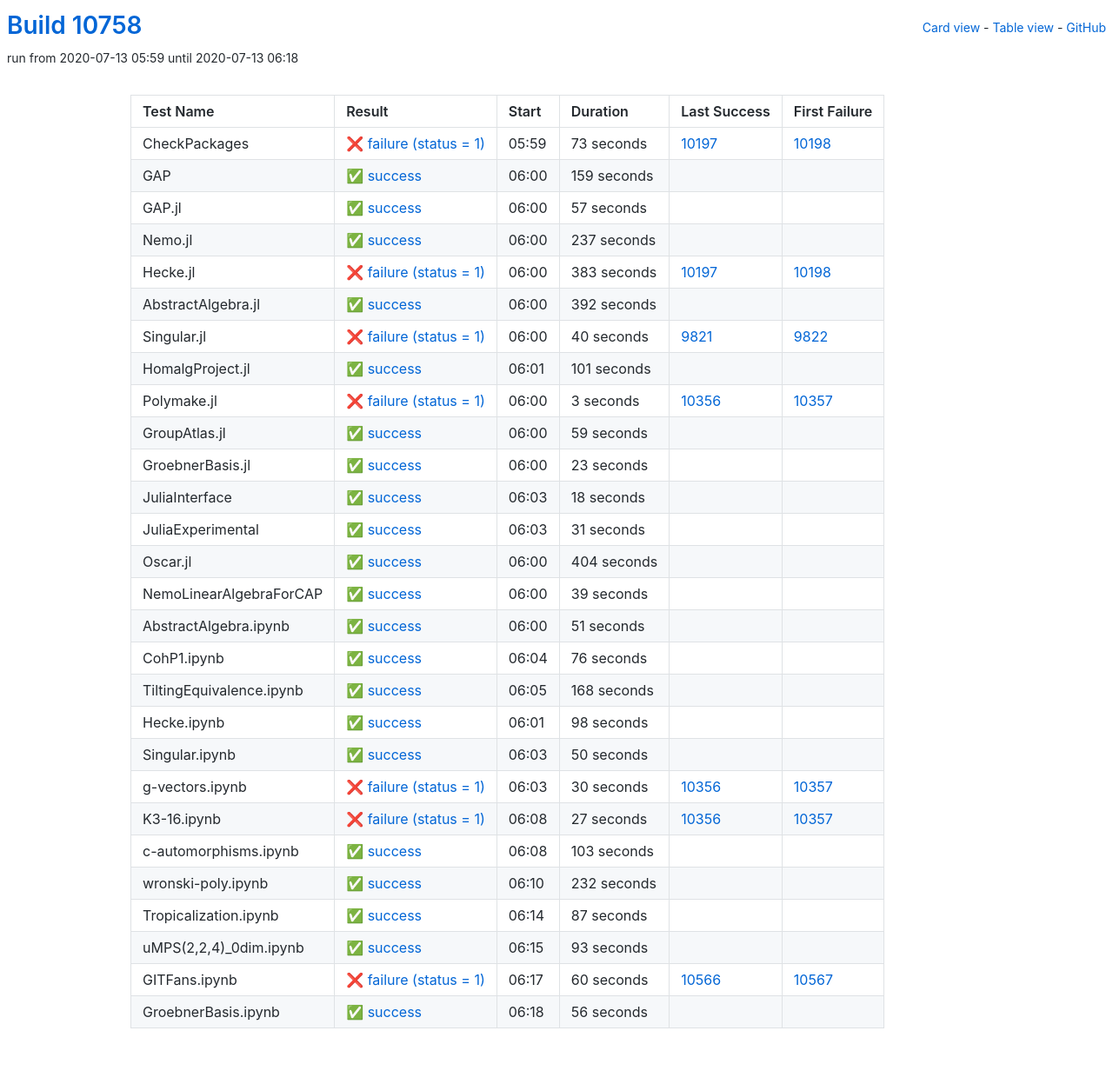
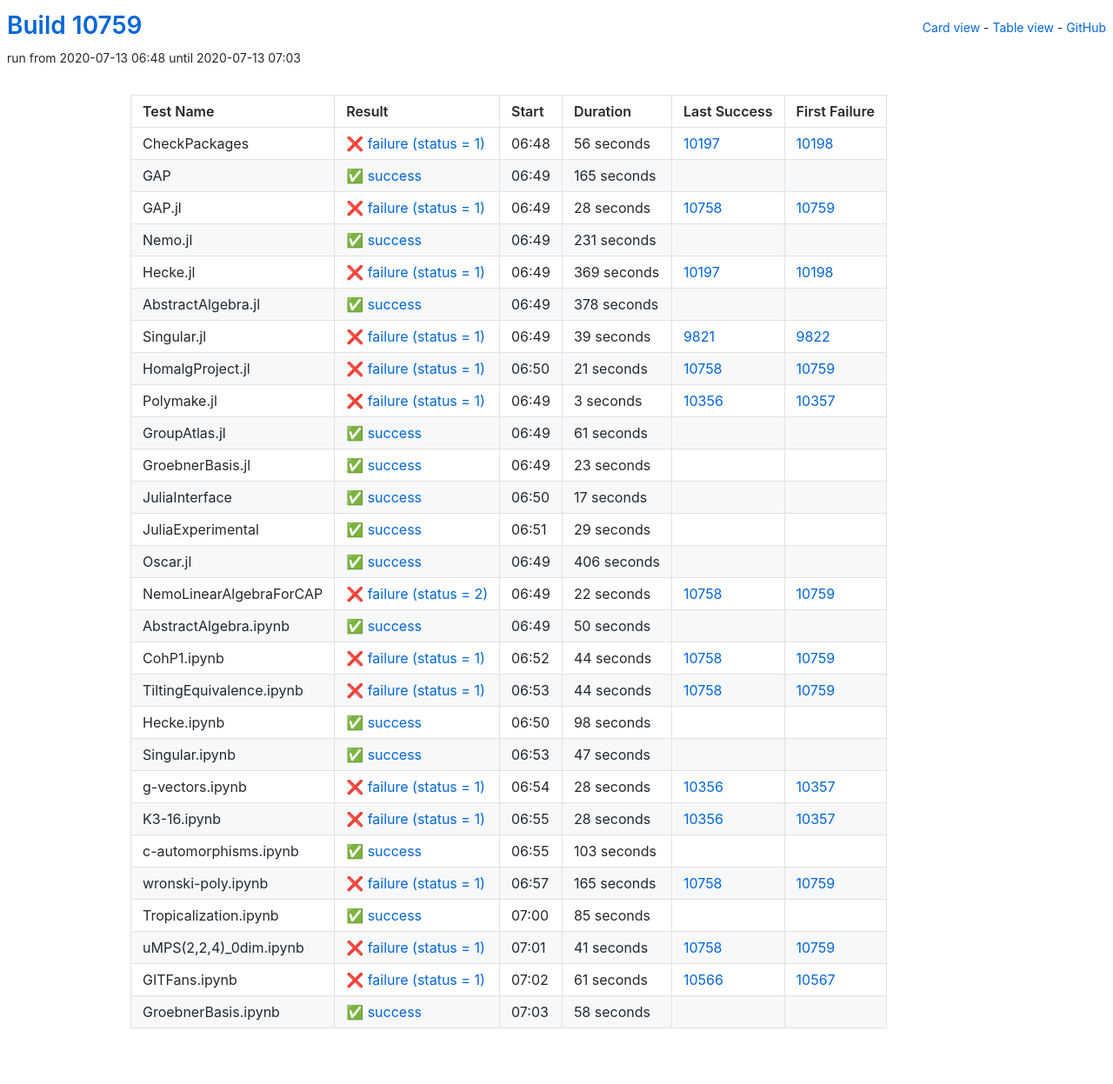
Before and after one commit to oscar-system/oscar-ci-status, a Jekyll site: the page built from table.html, in a window 1280 px wide. Shown: the whole page at 87% size. Built offline with Jekyll 4.4.1, drawn with Linux system fonts in a browser that asks for light colours.

Commit message:
Build #10759

```diff
--- a/_data/ci.yml
+++ b/_data/ci.yml
@@ -1,6 +1,6 @@
 ---
-build: 10758
-build_url: https://oscarci.mathematik.uni-kl.de/job/oscar/10758/
+build: 10759
+build_url: https://oscarci.mathematik.uni-kl.de/job/oscar/10759/
 job: oscar
 organization: oscar-system
 repo: oscar-ci-status
@@ -8,104 +8,104 @@
 tests:
 - name: CheckPackages
   id: checkpackages
-  log: https://oscarci.mathematik.uni-kl.de/job/oscar/10758/artifact/logs/build-10758/CheckPackages.log
-  start: 2020-07-13 05:59
+  log: https://oscarci.mathematik.uni-kl.de/job/oscar/10759/artifact/logs/build-10759/CheckPackages.log
+  start: 2020-07-13 06:48
   success: false
   exitcode: 1
   status: failure
-  duration: 73
+  duration: 56
   last_success: 10197
   last_success_url: https://oscarci.mathematik.uni-kl.de/job/oscar/10197/
   first_failure: 10198
   first_failure_url: https://oscarci.mathematik.uni-kl.de/job/oscar/10198/
 - name: GAP
   id: gap
-  log: https://oscarci.mathematik.uni-kl.de/job/oscar/10758/artifact/logs/build-10758/GAP.log
-  start: 2020-07-13 06:00
+  log: https://oscarci.mathematik.uni-kl.de/job/oscar/10759/artifact/logs/build-10759/GAP.log
+  start: 2020-07-13 06:49
   success: true
   exitcode: 0
   status: success
-  duration: 159
+  duration: 165
   last_success: false
   last_success_url:
   first_failure: false
   first_failure_url:
 - name: GAP.jl
   id: gap-jl
-  log: https://oscarci.mathematik.uni-kl.de/job/oscar/10758/artifact/logs/build-10758/GAP.jl.log
-  start: 2020-07-13 06:00
+  log: https://oscarci.mathematik.uni-kl.de/job/oscar/10759/artifact/logs/build-10759/GAP.jl.log
+  start: 2020-07-13 06:49
+  success: false
+  exitcode: 1
+  status: failure
+  duration: 28
+  last_success: 10758
+  last_success_url: https://oscarci.mathematik.uni-kl.de/job/oscar/10758/
+  first_failure: 10759
+  first_failure_url: https://oscarci.mathematik.uni-kl.de/job/oscar/10759/
+- name: Nemo.jl
+  id: nemo-jl
+  log: https://oscarci.mathematik.uni-kl.de/job/oscar/10759/artifact/logs/build-10759/Nemo.jl.log
+  start: 2020-07-13 06:49
   success: true
   exitcode: 0
   status: success
-  duration: 57
-  last_success: false
-  last_success_url:
-  first_failure: false
-  first_failure_url:
-- name: Nemo.jl
-  id: nemo-jl
-  log: https://oscarci.mathematik.uni-kl.de/job/oscar/10758/artifact/logs/build-10758/Nemo.jl.log
-  start: 2020-07-13 06:00
-  success: true
-  exitcode: 0
-  status: success
-  duration: 237
+  duration: 231
   last_success: false
   last_success_url:
   first_failure: false
   first_failure_url:
 - name: Hecke.jl
   id: hecke-jl
-  log: https://oscarci.mathematik.uni-kl.de/job/oscar/10758/artifact/logs/build-10758/Hecke.jl.log
-  start: 2020-07-13 06:00
+  log: https://oscarci.mathematik.uni-kl.de/job/oscar/10759/artifact/logs/build-10759/Hecke.jl.log
+  start: 2020-07-13 06:49
   success: false
   exitcode: 1
   status: failure
-  duration: 383
+  duration: 369
   last_success: 10197
   last_success_url: https://oscarci.mathematik.uni-kl.de/job/oscar/10197/
   first_failure: 10198
   first_failure_url: https://oscarci.mathematik.uni-kl.de/job/oscar/10198/
 - name: AbstractAlgebra.jl
   id: abstractalgebra-jl
-  log: https://oscarci.mathematik.uni-kl.de/job/oscar/10758/artifact/logs/build-10758/AbstractAlgebra.jl.log
-  start: 2020-07-13 06:00
+  log: https://oscarci.mathematik.uni-kl.de/job/oscar/10759/artifact/logs/build-10759/AbstractAlgebra.jl.log
+  start: 2020-07-13 06:49
   success: true
   exitcode: 0
   status: success
-  duration: 392
+  duration: 378
   last_success: false
   last_success_url:
   first_failure: false
   first_failure_url:
 - name: Singular.jl
   id: singular-jl
-  log: https://oscarci.mathematik.uni-kl.de/job/oscar/10758/artifact/logs/build-10758/Singular.jl.log
-  start: 2020-07-13 06:00
+  log: https://oscarci.mathematik.uni-kl.de/job/oscar/10759/artifact/logs/build-10759/Singular.jl.log
+  start: 2020-07-13 06:49
   success: false
   exitcode: 1
   status: failure
-  duration: 40
+  duration: 39
   last_success: 9821
   last_success_url: https://oscarci.mathematik.uni-kl.de/job/oscar/9821/
   first_failure: 9822
   first_failure_url: https://oscarci.mathematik.uni-kl.de/job/oscar/9822/
 - name: HomalgProject.jl
   id: homalgproject-jl
-  log: https://oscarci.mathematik.uni-kl.de/job/oscar/10758/artifact/logs/build-10758/HomalgProject.jl.log
-  start: 2020-07-13 06:01
-  success: true
-  exitcode: 0
-  status: success
-  duration: 101
-  last_success: false
-  last_success_url:
-  first_failure: false
-  first_failure_url:
+  log: https://oscarci.mathematik.uni-kl.de/job/oscar/10759/artifact/logs/build-10759/HomalgProject.jl.log
+  start: 2020-07-13 06:50
+  success: false
+  exitcode: 1
+  status: failure
+  duration: 21
+  last_success: 10758
+  last_success_url: https://oscarci.mathematik.uni-kl.de/job/oscar/10758/
+  first_failure: 10759
+  first_failure_url: https://oscarci.mathematik.uni-kl.de/job/oscar/10759/
 - name: Polymake.jl
   id: polymake-jl
-  log: https://oscarci.mathematik.uni-kl.de/job/oscar/10758/artifact/logs/build-10758/Polymake.jl.log
-  start: 2020-07-13 06:00
+  log: https://oscarci.mathematik.uni-kl.de/job/oscar/10759/artifact/logs/build-10759/Polymake.jl.log
+  start: 2020-07-13 06:49
   success: false
   exitcode: 1
   status: failure
@@ -116,20 +116,20 @@
   first_failure_url: https://oscarci.mathematik.uni-kl.de/job/oscar/10357/
 - name: GroupAtlas.jl
   id: groupatlas-jl
-  log: https://oscarci.mathematik.uni-kl.de/job/oscar/10758/artifact/logs/build-10758/GroupAtlas.jl.log
-  start: 2020-07-13 06:00
+  log: https://oscarci.mathematik.uni-kl.de/job/oscar/10759/artifact/logs/build-10759/GroupAtlas.jl.log
+  start: 2020-07-13 06:49
   success: true
   exitcode: 0
   status: success
-  duration: 59
+  duration: 61
   last_success: false
   last_success_url:
   first_failure: false
   first_failure_url:
 - name: GroebnerBasis.jl
   id: groebnerbasis-jl
-  log: https://oscarci.mathematik.uni-kl.de/job/oscar/10758/artifact/logs/build-10758/GroebnerBasis.jl.log
-  start: 2020-07-13 06:00
+  log: https://oscarci.mathematik.uni-kl.de/job/oscar/10759/artifact/logs/build-10759/GroebnerBasis.jl.log
+  start: 2020-07-13 06:49
   success: true
   exitcode: 0
   status: success
@@ -140,92 +140,92 @@
   first_failure_url:
 - name: JuliaInterface
   id: juliainterface
-  log: https://oscarci.mathematik.uni-kl.de/job/oscar/10758/artifact/logs/build-10758/JuliaInterface.log
-  start: 2020-07-13 06:03
+  log: https://oscarci.mathematik.uni-kl.de/job/oscar/10759/artifact/logs/build-10759/JuliaInterface.log
+  start: 2020-07-13 06:50
   success: true
   exitcode: 0
   status: success
-  duration: 18
+  duration: 17
   last_success: false
   last_success_url:
   first_failure: false
   first_failure_url:
 - name: JuliaExperimental
   id: juliaexperimental
-  log: https://oscarci.mathematik.uni-kl.de/job/oscar/10758/artifact/logs/build-10758/JuliaExperimental.log
-  start: 2020-07-13 06:03
+  log: https://oscarci.mathematik.uni-kl.de/job/oscar/10759/artifact/logs/build-10759/JuliaExperimental.log
+  start: 2020-07-13 06:51
   success: true
   exitcode: 0
   status: success
-  duration: 31
+  duration: 29
   last_success: false
   last_success_url:
   first_failure: false
   first_failure_url:
 - name: Oscar.jl
   id: oscar-jl
-  log: https://oscarci.mathematik.uni-kl.de/job/oscar/10758/artifact/logs/build-10758/Oscar.jl.log
-  start: 2020-07-13 06:00
+  log: https://oscarci.mathematik.uni-kl.de/job/oscar/10759/artifact/logs/build-10759/Oscar.jl.log
+  start: 2020-07-13 06:49
   success: true
   exitcode: 0
   status: success
-  duration: 404
+  duration: 406
   last_success: false
   last_success_url:
   first_failure: false
   first_failure_url:
 - name: NemoLinearAlgebraForCAP
   id: nemolinearalgebraforcap
-  log: https://oscarci.mathematik.uni-kl.de/job/oscar/10758/artifact/logs/build-10758/NemoLinearAlgebraForCAP.log
-  start: 2020-07-13 06:00
+  log: https://oscarci.mathematik.uni-kl.de/job/oscar/10759/artifact/logs/build-10759/NemoLinearAlgebraForCAP.log
+  start: 2020-07-13 06:49
+  success: false
+  exitcode: 2
+  status: failure
+  duration: 22
+  last_success: 10758
+  last_success_url: https://oscarci.mathematik.uni-kl.de/job/oscar/10758/
+  first_failure: 10759
+  first_failure_url: https://oscarci.mathematik.uni-kl.de/job/oscar/10759/
+- name: AbstractAlgebra.ipynb
+  id: abstractalgebra-ipynb
+  log: https://oscarci.mathematik.uni-kl.de/job/oscar/10759/artifact/logs/build-10759/AbstractAlgebra.ipynb.log
+  start: 2020-07-13 06:49
   success: true
   exitcode: 0
   status: success
-  duration: 39
-  last_success: false
-  last_success_url:
-  first_failure: false
-  first_failure_url:
-- name: AbstractAlgebra.ipynb
-  id: abstractalgebra-ipynb
-  log: https://oscarci.mathematik.uni-kl.de/job/oscar/10758/artifact/logs/build-10758/AbstractAlgebra.ipynb.log
-  start: 2020-07-13 06:00
-  success: true
-  exitcode: 0
-  status: success
-  duration: 51
+  duration: 50
   last_success: false
   last_success_url:
   first_failure: false
   first_failure_url:
 - name: CohP1.ipynb
   id: cohp1-ipynb
-  log: https://oscarci.mathematik.uni-kl.de/job/oscar/10758/artifact/logs/build-10758/CohP1.ipynb.log
-  start: 2020-07-13 06:04
-  success: true
-  exitcode: 0
-  status: success
-  duration: 76
-  last_success: false
-  last_success_url:
-  first_failure: false
-  first_failure_url:
+  log: https://oscarci.mathematik.uni-kl.de/job/oscar/10759/artifact/logs/build-10759/CohP1.ipynb.log
+  start: 2020-07-13 06:52
+  success: false
+  exitcode: 1
+  status: failure
+  duration: 44
+  last_success: 10758
+  last_success_url: https://oscarci.mathematik.uni-kl.de/job/oscar/10758/
+  first_failure: 10759
+  first_failure_url: https://oscarci.mathematik.uni-kl.de/job/oscar/10759/
 - name: TiltingEquivalence.ipynb
   id: tiltingequivalence-ipynb
-  log: https://oscarci.mathematik.uni-kl.de/job/oscar/10758/artifact/logs/build-10758/TiltingEquivalence.ipynb.log
-  start: 2020-07-13 06:05
-  success: true
-  exitcode: 0
-  status: success
-  duration: 168
-  last_success: false
-  last_success_url:
-  first_failure: false
-  first_failure_url:
+  log: https://oscarci.mathematik.uni-kl.de/job/oscar/10759/artifact/logs/build-10759/TiltingEquivalence.ipynb.log
+  start: 2020-07-13 06:53
+  success: false
+  exitcode: 1
+  status: failure
+  duration: 44
+  last_success: 10758
+  last_success_url: https://oscarci.mathematik.uni-kl.de/job/oscar/10758/
+  first_failure: 10759
+  first_failure_url: https://oscarci.mathematik.uni-kl.de/job/oscar/10759/
 - name: Hecke.ipynb
   id: hecke-ipynb
-  log: https://oscarci.mathematik.uni-kl.de/job/oscar/10758/artifact/logs/build-10758/Hecke.ipynb.log
-  start: 2020-07-13 06:01
+  log: https://oscarci.mathematik.uni-kl.de/job/oscar/10759/artifact/logs/build-10759/Hecke.ipynb.log
+  start: 2020-07-13 06:50
   success: true
   exitcode: 0
   status: success
@@ -236,44 +236,44 @@
   first_failure_url:
 - name: Singular.ipynb
   id: singular-ipynb
-  log: https://oscarci.mathematik.uni-kl.de/job/oscar/10758/artifact/logs/build-10758/Singular.ipynb.log
-  start: 2020-07-13 06:03
+  log: https://oscarci.mathematik.uni-kl.de/job/oscar/10759/artifact/logs/build-10759/Singular.ipynb.log
+  start: 2020-07-13 06:53
   success: true
   exitcode: 0
   status: success
-  duration: 50
+  duration: 47
   last_success: false
   last_success_url:
   first_failure: false
   first_failure_url:
 - name: g-vectors.ipynb
   id: g-vectors-ipynb
-  log: https://oscarci.mathematik.uni-kl.de/job/oscar/10758/artifact/logs/build-10758/g-vectors.ipynb.log
-  start: 2020-07-13 06:03
+  log: https://oscarci.mathematik.uni-kl.de/job/oscar/10759/artifact/logs/build-10759/g-vectors.ipynb.log
+  start: 2020-07-13 06:54
   success: false
   exitcode: 1
   status: failure
-  duration: 30
+  duration: 28
   last_success: 10356
   last_success_url: https://oscarci.mathematik.uni-kl.de/job/oscar/10356/
   first_failure: 10357
   first_failure_url: https://oscarci.mathematik.uni-kl.de/job/oscar/10357/
 - name: K3-16.ipynb
   id: k3-16-ipynb
-  log: https://oscarci.mathematik.uni-kl.de/job/oscar/10758/artifact/logs/build-10758/K3-16.ipynb.log
-  start: 2020-07-13 06:08
+  log: https://oscarci.mathematik.uni-kl.de/job/oscar/10759/artifact/logs/build-10759/K3-16.ipynb.log
+  start: 2020-07-13 06:55
   success: false
   exitcode: 1
   status: failure
-  duration: 27
+  duration: 28
   last_success: 10356
   last_success_url: https://oscarci.mathematik.uni-kl.de/job/oscar/10356/
   first_failure: 10357
   first_failure_url: https://oscarci.mathematik.uni-kl.de/job/oscar/10357/
 - name: c-automorphisms.ipynb
   id: c-automorphisms-ipynb
-  log: https://oscarci.mathematik.uni-kl.de/job/oscar/10758/artifact/logs/build-10758/c-automorphisms.ipynb.log
-  start: 2020-07-13 06:08
+  log: https://oscarci.mathematik.uni-kl.de/job/oscar/10759/artifact/logs/build-10759/c-automorphisms.ipynb.log
+  start: 2020-07-13 06:55
   success: true
   exitcode: 0
   status: success
@@ -284,60 +284,60 @@
   first_failure_url:
 - name: wronski-poly.ipynb
   id: wronski-poly-ipynb
-  log: https://oscarci.mathematik.uni-kl.de/job/oscar/10758/artifact/logs/build-10758/wronski-poly.ipynb.log
-  start: 2020-07-13 06:10
+  log: https://oscarci.mathematik.uni-kl.de/job/oscar/10759/artifact/logs/build-10759/wronski-poly.ipynb.log
+  start: 2020-07-13 06:57
+  success: false
+  exitcode: 1
+  status: failure
+  duration: 165
+  last_success: 10758
+  last_success_url: https://oscarci.mathematik.uni-kl.de/job/oscar/10758/
+  first_failure: 10759
+  first_failure_url: https://oscarci.mathematik.uni-kl.de/job/oscar/10759/
+- name: Tropicalization.ipynb
+  id: tropicalization-ipynb
+  log: https://oscarci.mathematik.uni-kl.de/job/oscar/10759/artifact/logs/build-10759/Tropicalization.ipynb.log
+  start: 2020-07-13 07:00
   success: true
   exitcode: 0
   status: success
-  duration: 232
-  last_success: false
-  last_success_url:
-  first_failure: false
-  first_failure_url:
-- name: Tropicalization.ipynb
-  id: tropicalization-ipynb
-  log: https://oscarci.mathematik.uni-kl.de/job/oscar/10758/artifact/logs/build-10758/Tropicalization.ipynb.log
-  start: 2020-07-13 06:14
-  success: true
-  exitcode: 0
-  status: success
-  duration: 87
+  duration: 85
   last_success: false
   last_success_url:
   first_failure: false
   first_failure_url:
 - name: uMPS(2,2,4)_0dim.ipynb
   id: umps-2-2-4-0dim-ipynb
-  log: https://oscarci.mathematik.uni-kl.de/job/oscar/10758/artifact/logs/build-10758/uMPS-2-2-4-_0dim.ipynb.log
-  start: 2020-07-13 06:15
-  success: true
-  exitcode: 0
-  status: success
-  duration: 93
-  last_success: false
-  last_success_url:
-  first_failure: false
-  first_failure_url:
-- name: GITFans.ipynb
-  id: gitfans-ipynb
-  log: https://oscarci.mathematik.uni-kl.de/job/oscar/10758/artifact/logs/build-10758/GITFans.ipynb.log
-  start: 2020-07-13 06:17
+  log: https://oscarci.mathematik.uni-kl.de/job/oscar/10759/artifact/logs/build-10759/uMPS-2-2-4-_0dim.ipynb.log
+  start: 2020-07-13 07:01
   success: false
   exitcode: 1
   status: failure
-  duration: 60
+  duration: 41
+  last_success: 10758
+  last_success_url: https://oscarci.mathematik.uni-kl.de/job/oscar/10758/
+  first_failure: 10759
+  first_failure_url: https://oscarci.mathematik.uni-kl.de/job/oscar/10759/
+- name: GITFans.ipynb
+  id: gitfans-ipynb
+  log: https://oscarci.mathematik.uni-kl.de/job/oscar/10759/artifact/logs/build-10759/GITFans.ipynb.log
+  start: 2020-07-13 07:02
+  success: false
+  exitcode: 1
+  status: failure
+  duration: 61
   last_success: 10566
   last_success_url: https://oscarci.mathematik.uni-kl.de/job/oscar/10566/
   first_failure: 10567
   first_failure_url: https://oscarci.mathematik.uni-kl.de/job/oscar/10567/
 - name: GroebnerBasis.ipynb
   id: groebnerbasis-ipynb
-  log: https://oscarci.mathematik.uni-kl.de/job/oscar/10758/artifact/logs/build-10758/GroebnerBasis.ipynb.log
-  start: 2020-07-13 06:18
+  log: https://oscarci.mathematik.uni-kl.de/job/oscar/10759/artifact/logs/build-10759/GroebnerBasis.ipynb.log
+  start: 2020-07-13 07:03
   success: true
   exitcode: 0
   status: success
-  duration: 56
+  duration: 58
   last_success: false
   last_success_url:
   first_failure: false
```
Also changed, not shown: README.md.
